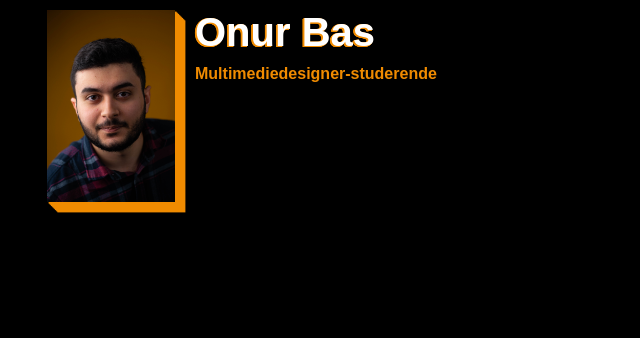
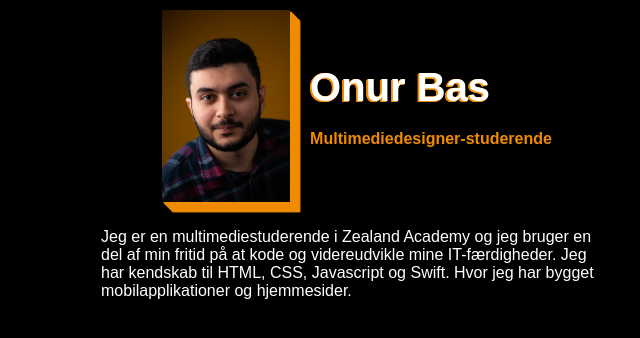
Before and after one commit to ob-vest/Portfolio, a plain HTML site: page aboutme.html in a window 1280 px wide. Shown: the whole page, without its empty margins (283-923 px from the left). Drawn offline with Linux system fonts and the light colour scheme.

Commit message:
alignment fixes in aboutme

```diff
--- a/aboutme.html
+++ b/aboutme.html
@@ -13,15 +13,28 @@
     <link rel="stylesheet" href="css/portfolio.css">
     <link rel="stylesheet" href="css/aboutme.css">
 </head>
-<section class="portrait">
-
-<img src="/img/portrait.JPG">
-<div class="verticalText">
-    <h1>Onur Bas</h1>
-    <h2>Multimediedesigner-studerende</h2>
-</div>
-</section>
 
 <body>
+    <section>
+        <!-- <h1>Om mig</h1> -->
+        <div class="portrait">
+            <img src="/img/portrait.JPG" alt="Selvportræt">
+            <div class="verticalText">
+                <h1>Onur Bas</h1>
+                <h2>Multimediedesigner-studerende</h2>
+            </div>
+
+        </div>
+        <p>
+            Jeg er en multimediestuderende i Zealand Academy og jeg bruger en del af min fritid på at kode og
+            videreudvikle mine IT-færdigheder.
+            Jeg har kendskab til HTML, CSS, Javascript og Swift. Hvor jeg har bygget mobilapplikationer og hjemmesider.
+
+        </p>
+
+    </section>
+    <!-- <section> -->
+
+    <!-- </section> -->
 
 </body>
--- a/css/aboutme.css
+++ b/css/aboutme.css
@@ -20,25 +20,43 @@
         0.150em 0.150em #F08B00,
         0.1em 0.100em #F08B00;
 }
+
 .portrait {
+    /* Makes the text within the element align horizontally */
+    width: 100%;
+    display: flex;
+    flex-direction: row;
+    justify-content: center;
 
-    height: 138px;
-    width: 50vw;
+    /* height: 138px;
+    width: 50vw; */
 }
+
 .portrait h1 {
     text-align: left !important;
     margin: 10px;
+    /* padding: 20px; */
+    /* float: left; */
     /* float: left; */
 
 }
-.portrait h2{
+
+.portrait h2 {
     margin: 10px;
     /* float: left; */
-color: #F08B00;
-font-size: 12pt;
+    color: #F08B00;
+    font-size: 12pt;
 
 }
+
 .verticalText {
-    display: block;
-    float: left;
+    /* Makes the text within the element align vertically */
+    display: flex;
+    flex-direction: column;
+    justify-content: center;
+
 }
+
+p {
+    width: 40vw;
+}
```
